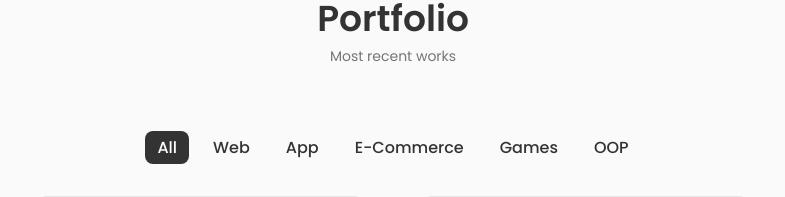
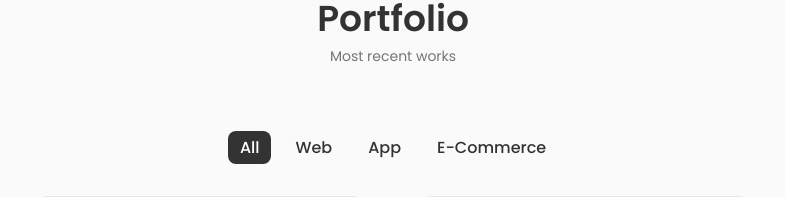
Before and after one commit to RafalGontarski/Portfolio, a React (Create React App) app: page / in a window 1280 px wide. Shown: the part 3729-3926 px from the top of the page, without its empty margins (247-1032 px from the left). Built offline with nearby package versions, Linux system fonts and the light colour scheme.

Commit message:
Toast added.

```diff
--- a/package.json
+++ b/package.json
@@ -12,6 +12,7 @@
     "react": "^18.2.0",
     "react-dom": "^18.2.0",
     "react-scripts": "5.0.1",
+    "react-toastify": "^9.1.3",
     "swiper": "^9.3.2",
     "web-vitals": "^2.1.4"
   },
--- a/public/index.html
+++ b/public/index.html
@@ -15,7 +15,7 @@
     <link href='https://unpkg.com/boxicons@2.1.4/css/boxicons.min.css' rel='stylesheet'>
 
     <link rel="stylesheet" href="https://unicons.iconscout.com/release/v4.0.8/css/line.css">
-    <title>React App</title>
+    <title> Rafał Gontarski Junior Java&React Developer</title>
   </head>
   <body>
     <noscript>You need to enable JavaScript to run this app.</noscript>
--- a/src/components/contact/Contact.jsx
+++ b/src/components/contact/Contact.jsx
@@ -1,10 +1,16 @@
 import React, { useRef } from 'react';
 import emailjs from '@emailjs/browser';
 import './contact.css';
+import { ToastContainer, toast } from 'react-toastify';
+import 'react-toastify/dist/ReactToastify.css';
 
 
 export const Contact = () => {
     const form = useRef();
+    const notify = () =>
+        toast.success('Success sending !', {
+            position: toast.POSITION.TOP_RIGHT
+        });
 
     const sendEmail = (e) => {
         e.preventDefault();
@@ -16,6 +22,7 @@ export const Contact = () => {
             'llomuTlqWtnrTfYaL')
             e.target.reset()
     };
+
     return (
         <section className="contact section" id="contact">
             <h2 className="section__title">Get in touch</h2>
@@ -97,7 +104,7 @@ export const Contact = () => {
                                 placeholder='Write your project'></textarea>
                         </div>
 
-                        <button className="button button--flex">
+                        <button className="button button--flex" onClick={notify}>
                             Send Message
                             <svg
                                 width={24}
@@ -112,6 +119,7 @@ export const Contact = () => {
                                 </path>
                             </svg>
                         </button>
+                        <ToastContainer />
                     </form>
                 </div>
             </div>
--- a/src/components/work/Data.jsx
+++ b/src/components/work/Data.jsx
@@ -31,7 +31,7 @@ export const projectsData = [
         id: 4,
         image: Work6,
         title: 'RoughLike',
-        category: 'games',
+        category: 'app',
     },
     {
         id: 5,
@@ -43,13 +43,13 @@ export const projectsData = [
         id: 6,
         image: Work5,
         title: 'Snake',
-        category: 'games',
+        category: 'app',
     },
     {
         id: 7,
         image: Work7,
         title: 'Battleship',
-        category: 'games',
+        category: 'app',
     },
     {
         id: 8,
@@ -72,10 +72,4 @@ export const projectNav = [
     {
         name: 'e-commerce',
     },
-    {
-        name: 'games',
-    },
-    {
-        name: 'OOP',
-    },
 ]
```
Also changed, not shown: 1 other file (tests, documents, lock files or other folders).
